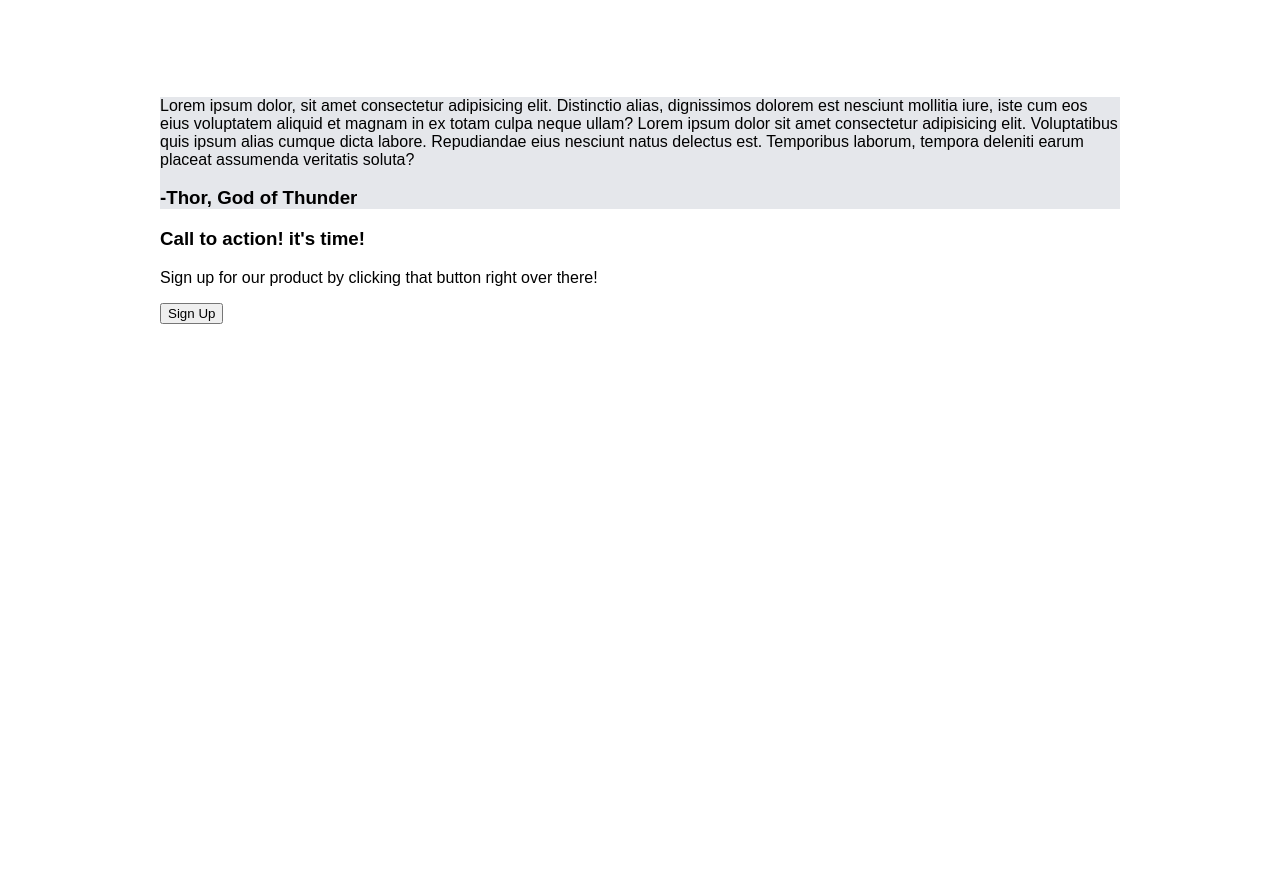
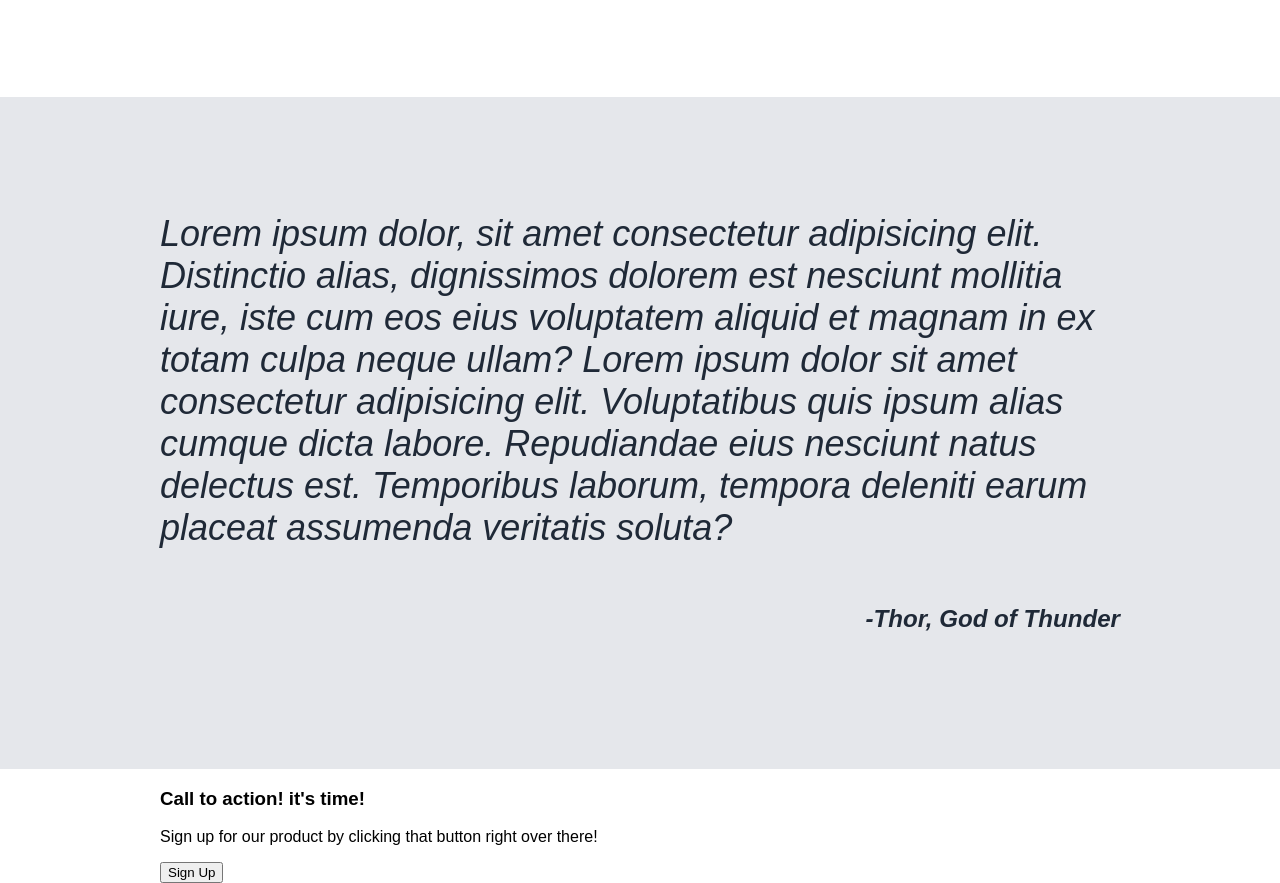
Before and after one commit to fernandopeguero/landingPage, a plain HTML site: page index.html in a window 1280 px wide. Shown: the part 966-1849 px from the top of the page. Before the commit the page ends 1290 px from the top, so only its background shows below. Drawn offline with Linux system fonts and the light colour scheme.

Commit message:
Add styling to the quote section

```diff
--- a/index.html
+++ b/index.html
@@ -62,7 +62,7 @@
         <section class="quote-container">
             <div class="quote">
             <p>Lorem ipsum dolor, sit amet consectetur adipisicing elit. Distinctio alias, dignissimos dolorem est nesciunt mollitia iure, iste cum eos eius voluptatem aliquid et magnam in ex totam culpa neque ullam? Lorem ipsum dolor sit amet consectetur adipisicing elit. Voluptatibus quis ipsum alias cumque dicta labore. Repudiandae eius nesciunt natus delectus est. Temporibus laborum, tempora deleniti earum placeat assumenda veritatis soluta?</p>
-            <h3>-Thor, God of Thunder</h3>
+            <h6>-Thor, God of Thunder</h3>
         </div>
         </section>
 
--- a/style.css
+++ b/style.css
@@ -27,7 +27,7 @@ body {
 
 .hero-area,
 .reviews-container,
-.quote-container,
+.quote,
 .footer-action-call {
     max-width: var(--container-max-width);
     margin: 0 auto;
@@ -122,7 +122,18 @@ a:hover {
 
 .quote-container {
     background-color: var(--secondary-text-color);
+}
+
+.quote {
+    font-size: 36px;
+    font-style: italic;
+    color: #1f2937;
+    padding: 80px 0;
 
 }
 
+.quote h6 {
+    text-align: end;
+}
+
 /* Footer */
```
